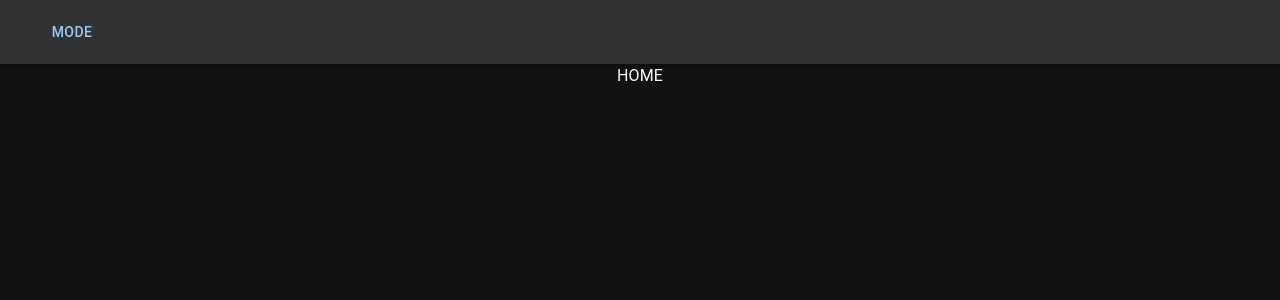
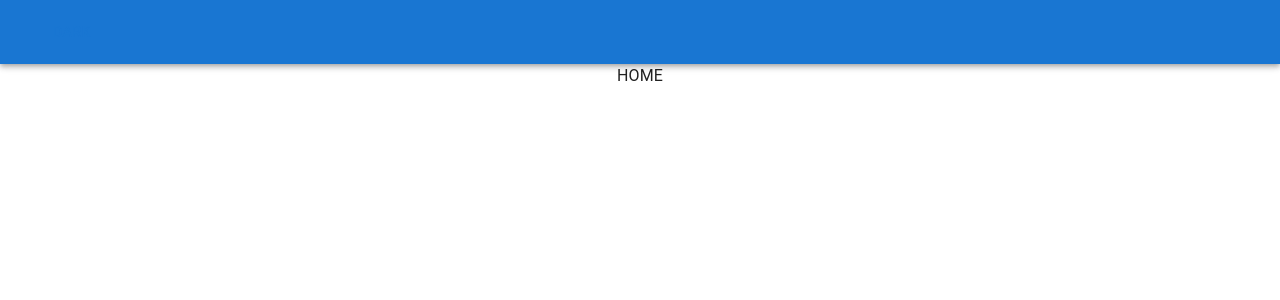
Before and after one commit to sksbkt/p-n15, a Next.js app: page / in a window 1280 px wide. Shown: the top 300 px of the page. Built offline with nearby package versions, Linux system fonts and the light colour scheme; some icons are missing; what @mui/material-nextjs would draw is missing.

Commit message:
feat: refactor theme provider and update NavBar for theme toggling theme flickering has been fixed still need more testings and clean up

```diff
--- a/src/app/_components/nav-bar/page.tsx
+++ b/src/app/_components/nav-bar/page.tsx
@@ -1,13 +1,31 @@
 "use client";
-import { AppBar, Button, Container, Toolbar, useTheme } from "@mui/material";
-import React from "react";
+import {
+  AppBar,
+  Button,
+  Container,
+  Toolbar,
+  useColorScheme,
+} from "@mui/material";
+import React, { useEffect } from "react";
 import CodeIcon from "@mui/icons-material/Code";
 import { useDispatch } from "react-redux";
 import { toggleThemeMode } from "@/store/themeSlice";
+import { useThemeMode } from "@/hooks/useThemeHook";
 
 const NavBar = () => {
-  const theme = useTheme();
   const dispatch = useDispatch();
+  const [mounted, setMounted] = React.useState(false);
+  const mode = useThemeMode();
+  const { mode: scmode, setMode } = useColorScheme();
+  React.useEffect(() => {
+    setMounted(true);
+  }, []);
+
+  useEffect(() => {
+    console.log(mode);
+  }, [mode]);
+  if (!mounted) return null;
+
   return (
     <AppBar position="sticky">
       <Container maxWidth="xl">
@@ -16,10 +34,10 @@ const NavBar = () => {
           <Button
             onClick={() => {
               dispatch(toggleThemeMode());
+              setMode(scmode === "dark" ? "light" : "dark");
             }}
-            sx={{ color: theme.palette.primary.main }}
           >
-            MODE
+            {mode.toLocaleUpperCase()}
           </Button>
         </Toolbar>
       </Container>
--- a/src/app/layout.tsx
+++ b/src/app/layout.tsx
@@ -1,20 +1,10 @@
 import type { Metadata } from "next";
-// import { Geist, Geist_Mono } from "next/font/google";
 import "./globals.css";
 import { AppRouterCacheProvider } from "@mui/material-nextjs/v15-appRouter";
 import { Suspense } from "react";
 import LoadingPage from "@/app/loading";
 import NavBar from "@/app/_components/nav-bar/page";
-import { AppProvider } from "@/provdiers";
-// const geistSans = Geist({
-//   variable: "--font-geist-sans",
-//   subsets: ["latin"],
-// });
-
-// const geistMono = Geist_Mono({
-//   variable: "--font-geist-mono",
-//   subsets: ["latin"],
-// });
+import { AppProvider } from "@/providers";
 
 export const metadata: Metadata = {
   title: "Portfolio",
@@ -32,11 +22,7 @@ export default function RootLayout({
       lang="en"
       suppressHydrationWarning
     >
-      <body
-        suppressHydrationWarning
-        // className={`${geistSans.variable} ${geistMono.variable} antialiased flex items-center justify-center`}
-        // className="flex justify-center items-center bg-yellow-300"
-      >
+      <body suppressHydrationWarning>
         <AppRouterCacheProvider>
           <AppProvider>
             <Suspense fallback={<LoadingPage />}>
--- a/src/provdiers/themeProvider.tsx
+++ /dev/null
@@ -1,62 +0,0 @@
-/* eslint-disable @typescript-eslint/no-unused-vars */
-"use client";
-
-import { useThemeMode } from "@/hooks/useThemeHook";
-import { store } from "@/store";
-import { useAppTheme } from "@/theme";
-// import theme from "@/theme";
-import { getDesignToken } from "@/theme/palettes";
-import {
-  createTheme,
-  CssBaseline,
-  extendTheme,
-  PaletteMode,
-  ThemeProvider,
-  useTheme,
-} from "@mui/material";
-import { useEffect, useMemo } from "react";
-import { Provider } from "react-redux";
-
-const ThemeContent = ({ children }: { children: React.ReactNode }) => {
-  const mode = useThemeMode();
-  // const themeMemo = useMemo(
-  //   () => theme(mode as PaletteMode),
-  //   // () => {
-  //   //   theme.palette.mode = mode as PaletteMode;
-  //   // },
-  //   // () =>
-  //   //   createTheme({
-  //   //     palette: {
-  //   //       mode: mode as PaletteMode,
-  //   //       background: {
-  //   //         default:
-  //   //           mode === "dark" ? "hsl(230, 17%, 14%)" : "hsl(0, 0%, 100%)",
-  //   //       },
-  //   //     },
-  //   //   }),
-  //   [mode]
-  // );
-
-  const theme = useAppTheme(mode);
-
-  return (
-    <ThemeProvider
-      theme={theme}
-      // defaultMode="system"
-      noSsr
-    >
-      <CssBaseline enableColorScheme />
-      {children}
-    </ThemeProvider>
-  );
-};
-
-const ThemeProviderWrapper = ({ children }: { children: React.ReactNode }) => {
-  return (
-    <Provider store={store}>
-      <ThemeContent>{children}</ThemeContent>
-    </Provider>
-  );
-};
-
-export default ThemeProviderWrapper;
--- a/src/provdiers/index.tsx
+++ b/src/providers/index.tsx
@@ -1,4 +1,4 @@
-import ThemeProviderWrapper from "@/provdiers/themeProvider";
+import ThemeProviderWrapper from "@/providers/themeProvider";
 import React from "react";
 
 export const AppProvider = ({ children }: { children: React.ReactNode }) => {
--- /dev/null
+++ b/src/providers/themeProvider.tsx
@@ -0,0 +1,46 @@
+/* eslint-disable @typescript-eslint/no-unused-vars */
+"use client";
+
+import { useThemeMode } from "@/hooks/useThemeHook";
+import { store } from "@/store";
+import theme from "@/theme";
+// import theme, { useAppTheme } from "@/theme";
+import {
+  CssBaseline,
+  InitColorSchemeScript,
+  ThemeProvider,
+  useColorScheme,
+} from "@mui/material";
+// import { useEffect } from "react";
+import { Provider } from "react-redux";
+
+const ThemeContent = ({ children }: { children: React.ReactNode }) => {
+  const mode = useThemeMode();
+  const { setColorScheme } = useColorScheme();
+
+  // useEffect(() => {
+  //   setColorScheme(mode);
+  //   console.log(theme);
+  // }, [mode, setColorScheme]);
+
+  return (
+    <ThemeProvider theme={theme}>
+      <CssBaseline enableColorScheme />
+      {children}
+    </ThemeProvider>
+  );
+};
+
+const ThemeProviderWrapper = ({ children }: { children: React.ReactNode }) => {
+  return (
+    <Provider store={store}>
+      <InitColorSchemeScript
+        attribute="class"
+        defaultMode="system"
+      />
+      <ThemeContent>{children}</ThemeContent>
+    </Provider>
+  );
+};
+
+export default ThemeProviderWrapper;
--- a/src/theme/index.ts
+++ b/src/theme/index.ts
@@ -3,7 +3,11 @@
 // import { useMemo } from "react";
 
 import { getDesignToken } from "@/theme/palettes";
-import { createTheme, PaletteMode } from "@mui/material";
+import {
+  createTheme,
+  // extendTheme,
+  PaletteMode,
+} from "@mui/material";
 import { useMemo } from "react";
 
 export const useAppTheme = (mode: PaletteMode) => {
@@ -18,6 +22,14 @@ export const useAppTheme = (mode: PaletteMode) => {
 //   },
 //   components: { MuiButton: { defaultProps: { disableElevation: true } } },
 // });
-
+const theme = createTheme({
+  cssVariables: {
+    colorSchemeSelector: "class",
+  },
+  colorSchemes: {
+    light: true,
+    dark: true,
+  },
+});
 // const theme = (mode: PaletteMode) => createTheme(getDesignToken(mode));
-// export default theme;
+export default theme;
--- a/src/theme/palettes.ts
+++ b/src/theme/palettes.ts
@@ -23,9 +23,10 @@ export const getDesignToken = (mode: PaletteMode): ColorSystemOptions => {
   return {
     palette: {
       ...commonPalette,
-      mode,
+      // mode,
       ...(mode === "light"
         ? {
+            mode: "light",
             primary: { main: "#1976d2" }, // Example light primary
             secondary: { main: "#9c27b0" }, // Example light secondary
             background: {
@@ -39,6 +40,7 @@ export const getDesignToken = (mode: PaletteMode): ColorSystemOptions => {
             // ... other light mode specific colors
           }
         : {
+            mode: "dark",
             primary: { main: "#90caf9" }, // Example dark primary
             secondary: { main: "#ce93d8" }, // Example dark secondary
             background: {
```
